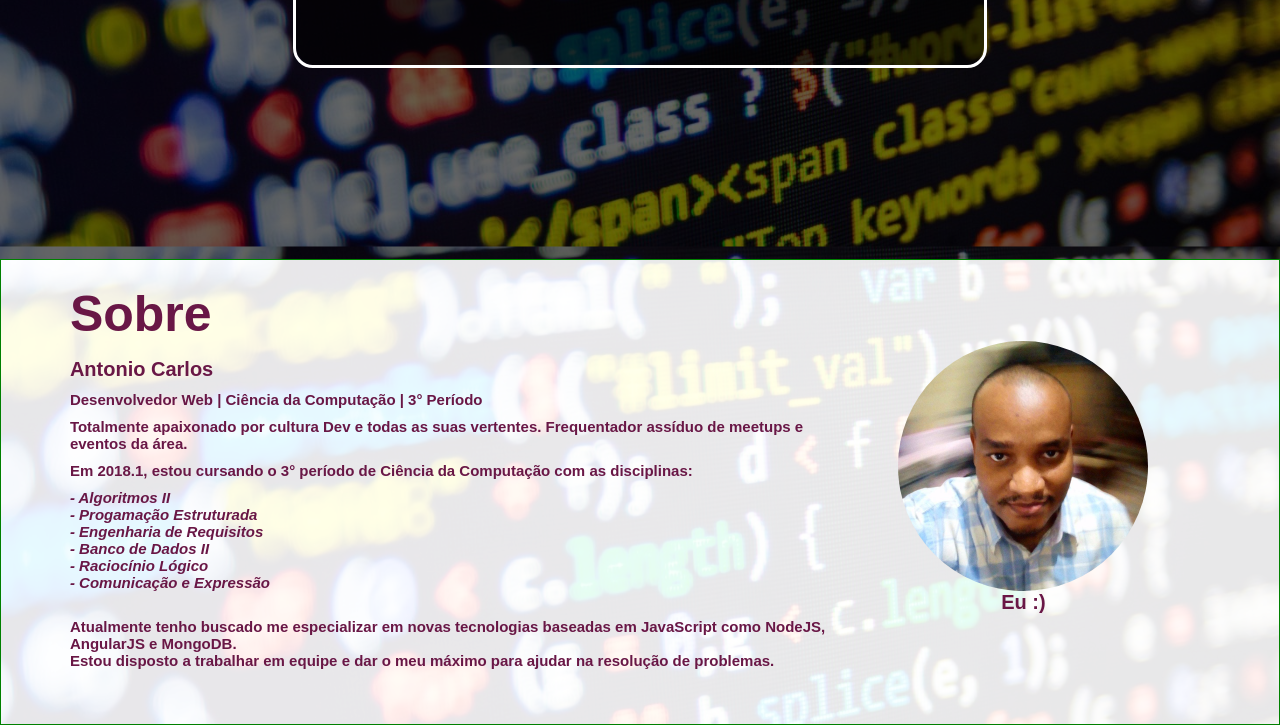
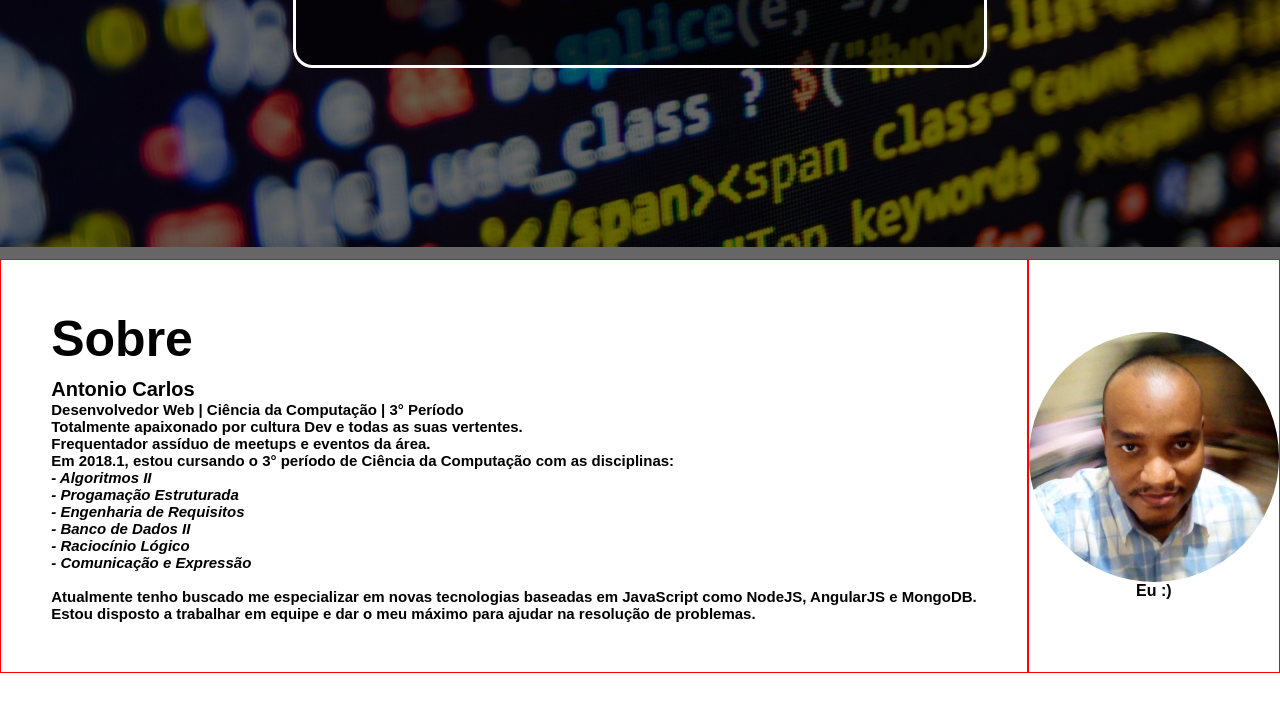
Before and after one commit to antoniotex/portfolio-2018, a plain HTML site: page index.html in a window 1280 px wide. Shown: the part 541-1266 px from the top of the page. After the commit the page ends 1214 px from the top, so only its background shows below. Drawn offline with Linux system fonts and the light colour scheme.

Commit message:
Adjust BackGround

```diff
--- a/home.css
+++ b/home.css
@@ -3,7 +3,7 @@
 	padding: 0px;
 }
 body {
-	background: url(images/bg-2.jpeg) repeat;
+	background: url(images/bg-2.jpeg) no-repeat;
 	background-position: 0% 0%;
 	background-size: 1400px;
 	background-attachment: fixed;
--- a/index.html
+++ b/index.html
@@ -18,12 +18,12 @@
 		</div>
 		<div id="sobre">
 			<div class="sobre-1">
-				<h2 class="aux">Sobre</h2>
-				<h3 class="aux">Antonio Carlos</h3>
-				<h3 class="aux">Desenvolvedor Web | Ciência da Computação | 3° Período</h3>
-				<h4 class="aux">Totalmente apaixonado por cultura Dev e todas as suas vertentes. Frequentador assíduo de meetups e eventos da área.</h4>
-				<h4 class="aux">Em 2018.1, estou cursando o 3° período de Ciência da Computação com as disciplinas:</h4>
-				<ul class="aux">
+				<h2 class="sobre-item">Sobre</h2>
+				<h3 class="sobre-item">Antonio Carlos</h3>
+				<h3 class="sobre-item">Desenvolvedor Web | Ciência da Computação | 3° Período</h3>
+				<h4 class="sobre-item">Totalmente apaixonado por cultura Dev e todas as suas vertentes. <br>Frequentador assíduo de meetups e eventos da área.</h4>
+				<h4 class="sobre-item">Em 2018.1, estou cursando o 3° período de Ciência da Computação com as disciplinas:</h4>
+				<ul class="sobre-item">
 					<li>- Algoritmos II</li>
 					<li>- Progamação Estruturada</li>
 					<li>- Engenharia de Requisitos</li>
@@ -31,7 +31,7 @@
 					<li>- Raciocínio Lógico</li>
 					<li>- Comunicação e Expressão</li>
 				</ul><br>
-				<h4 class="aux">
+				<h4 class="sobre-item">
 					Atualmente tenho buscado me especializar em novas tecnologias baseadas em JavaScript como 	NodeJS, AngularJS e MongoDB.<br>
 					Estou disposto a trabalhar em equipe e dar o meu máximo para ajudar na resolução de problemas.
 				</h4>
--- a/sobre.css
+++ b/sobre.css
@@ -1,23 +1,15 @@
-.aux{
-	margin: 5px;
-	color: #691746;
-}
 *{
 	margin: 0px;
 	padding: 0px;
 	font-family: arial;
 }
 #sobre{
-	display:grid;
-	grid-template-columns: 60% 30%;
+	display:flex;
+	flex-direction: row;
+	flex-wrap: wrap;
+	justify-content: center;
 	height: auto;
 	background: rgba(255, 255, 255, 0.9);
-	border: 1px solid green;
-	align-items: start;
-	justify-items: center;
-	justify-content: center;
-	align-items: center;
-	padding: 20px 0 50px 0;
 }
 .sobre-1{
 	display: flex;
@@ -25,19 +17,20 @@
 	flex-wrap: wrap;
 	justify-content: flex-start;
 	align-items: flex-start;
-	border: 0px solid grey;
+	border: 1px solid red;
+	padding: 50px;
 }
 .sobre-1:nth-child(1){
 	font-size: 15px;
 }
-.aux:nth-child(1){
+.sobre-item:nth-child(1){
 	font-size: 50px;
 	margin-bottom: 10px;
 }
-.aux:nth-child(2){
+.sobre-item:nth-child(2){
 	font-size: 20px;
 }
-.aux:nth-child(3){
+.sobre-item:nth-child(3){
 	font-size: 15px;
 }
 li {
@@ -52,7 +45,7 @@ li {
 	flex-wrap: wrap;
 	justify-content: center;
 	align-items: center;
-	border: 0px solid grey;
+	border: 1px solid red;
 
 }
 .sobre-2>img{
```
